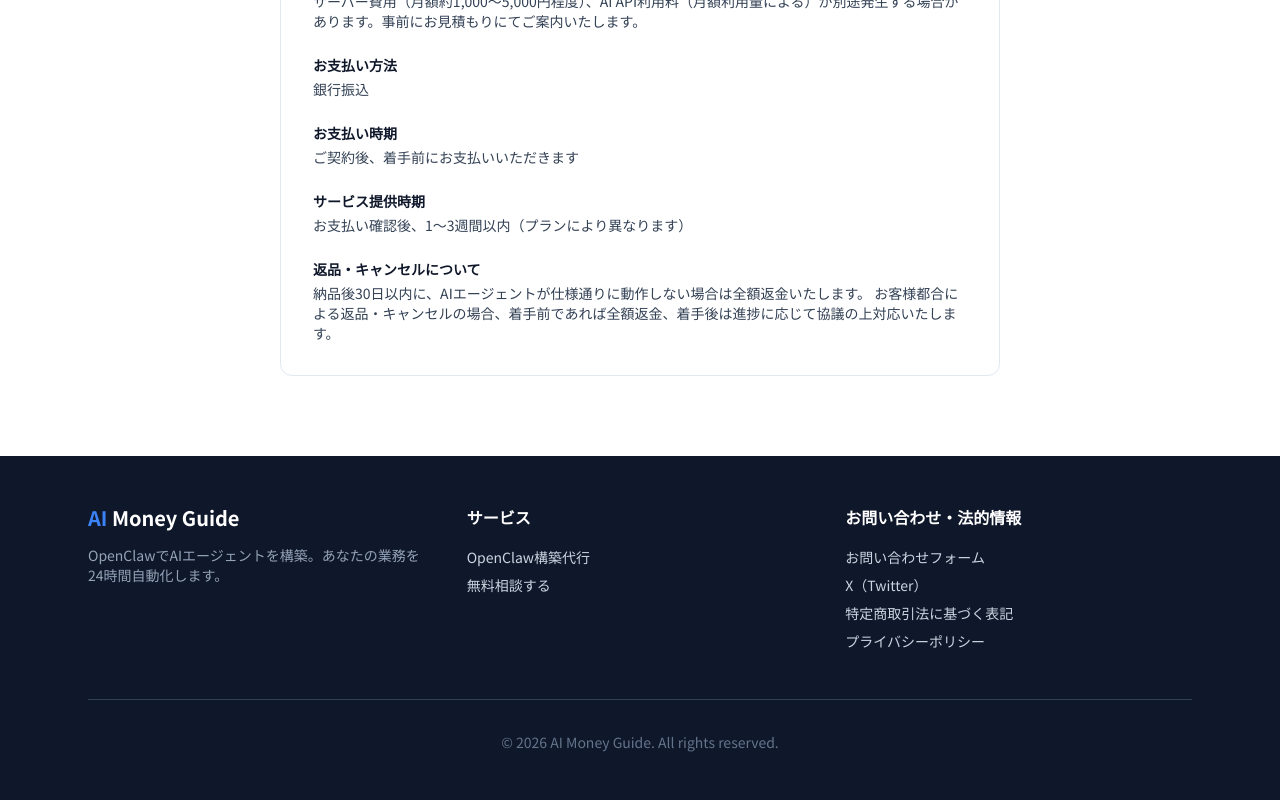
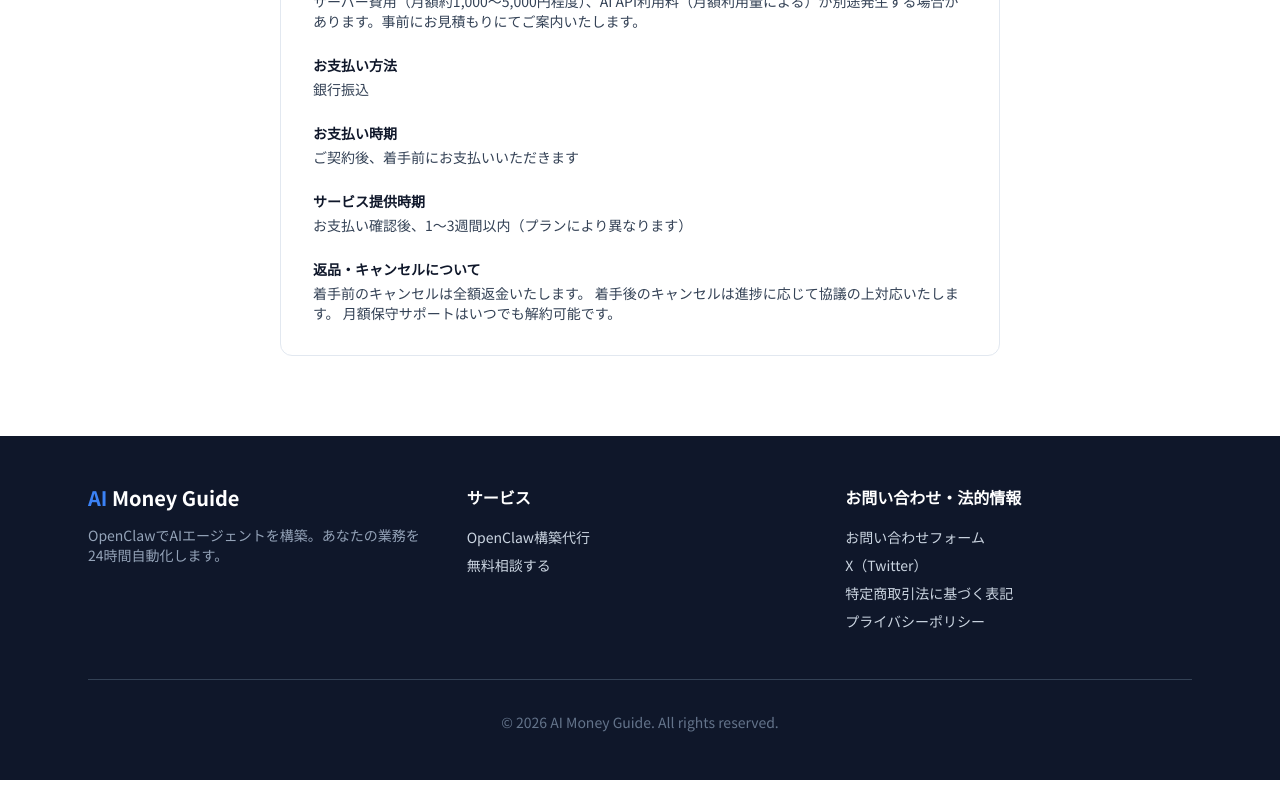
Before and after one commit to sntkmtnb/aimoneyguide, a Next.js app: page /legal/tokushoho in a window 1280 px wide. Shown: the part 851-1651 px from the top of the page. Built offline with nearby package versions, Linux system fonts and the light colour scheme.

Commit message:
Remove 30-day refund guarantee per team decision, replace with free consultation

```diff
--- a/src/app/legal/tokushoho/page.tsx
+++ b/src/app/legal/tokushoho/page.tsx
@@ -63,8 +63,9 @@ export default function TokushohoPage() {
           <div>
             <p className="font-semibold text-gray-900 mb-1">返品・キャンセルについて</p>
             <p>
-              納品後30日以内に、AIエージェントが仕様通りに動作しない場合は全額返金いたします。
-              お客様都合による返品・キャンセルの場合、着手前であれば全額返金、着手後は進捗に応じて協議の上対応いたします。
+              着手前のキャンセルは全額返金いたします。
+              着手後のキャンセルは進捗に応じて協議の上対応いたします。
+              月額保守サポートはいつでも解約可能です。
             </p>
           </div>
         </div>
--- a/src/app/services/page.tsx
+++ b/src/app/services/page.tsx
@@ -98,8 +98,8 @@ export default function ServicesPage() {
               <p className="text-gray-500 text-xs">固定コストで運用</p>
             </div>
             <div>
-              <p className="text-2xl font-bold text-navy">30日間</p>
-              <p className="text-gray-500 text-xs">全額返金保証</p>
+              <p className="text-2xl font-bold text-navy">無料相談</p>
+              <p className="text-gray-500 text-xs">納得してから契約</p>
             </div>
             <div>
               <p className="text-2xl font-bold text-navy">月5社限定</p>
@@ -287,8 +287,8 @@ export default function ServicesPage() {
                 a: '多くの場合、1〜2ヶ月で元が取れます。たとえば、毎週10時間の手作業をAIに任せれば、月20万円以上の人件費が浮く計算です。',
               },
               {
-                q: '満足できなかったらどうなりますか？',
-                a: '30日以内であれば全額返金します。理由を聞いたり、しつこく引き止めたりはしません。',
+                q: '契約前に詳しく相談できますか？',
+                a: 'はい。15分の無料相談で、あなたの業務に合った提案をいたします。ご納得いただけなければ、契約する必要はまったくありません。しつこい営業も一切しません。',
               },
               {
                 q: 'パソコンに詳しくなくても大丈夫ですか？',
@@ -299,8 +299,8 @@ export default function ServicesPage() {
                 a: 'はい。通信はすべてSSLで暗号化されています。お預かりしたデータは厳重に管理し、第三者に提供することは一切ありません。ご希望があれば秘密保持契約（NDA）も締結します。',
               },
               {
-                q: '返金保証の条件は？',
-                a: '納品後30日以内に「期待した効果が出ない」と判断された場合、全額返金します。具体的には、AIエージェントが仕様通りに動作しない場合が対象です。返金手続きはフォームからご連絡いただくだけで完了します。',
+                q: 'キャンセルはできますか？',
+                a: '着手前であればキャンセル可能です。着手後は進捗に応じてご相談の上対応いたします。月額保守はいつでも解約できます。',
               },
               {
                 q: '最低契約期間はありますか？',
```
